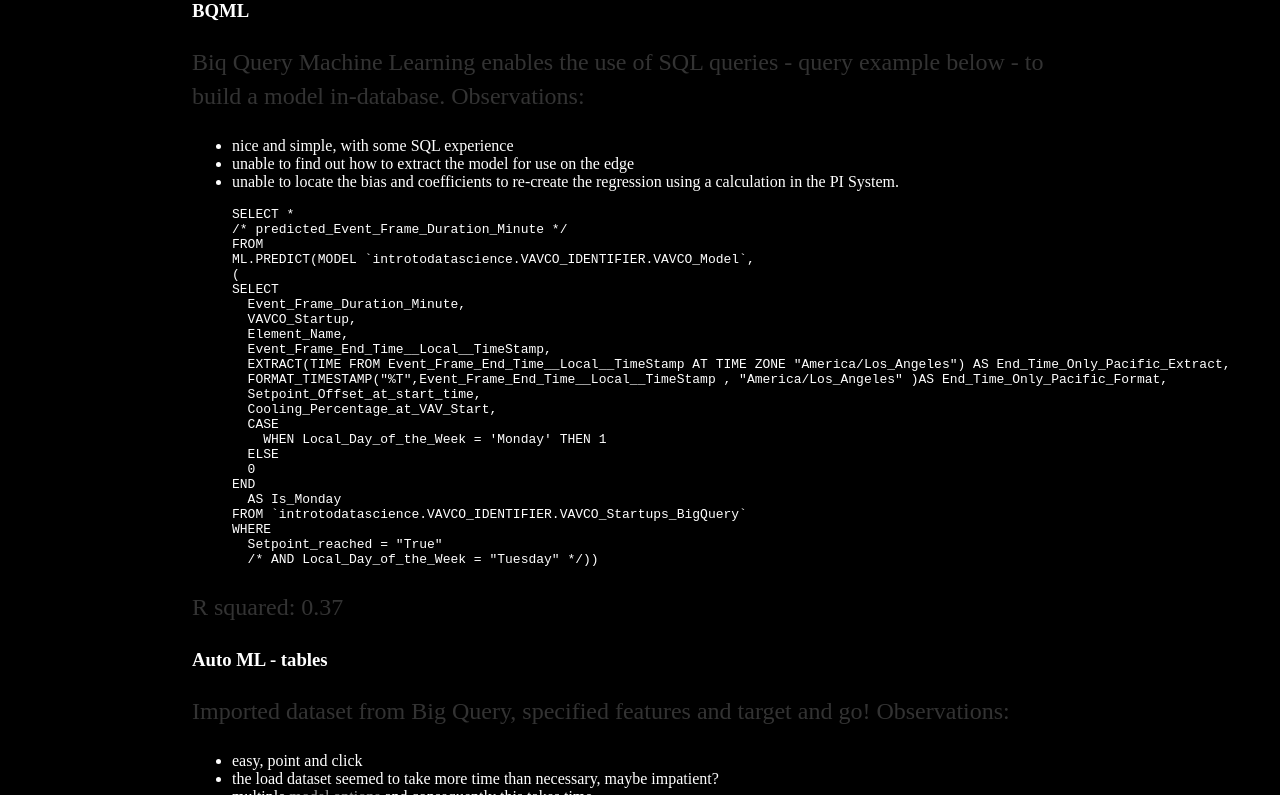
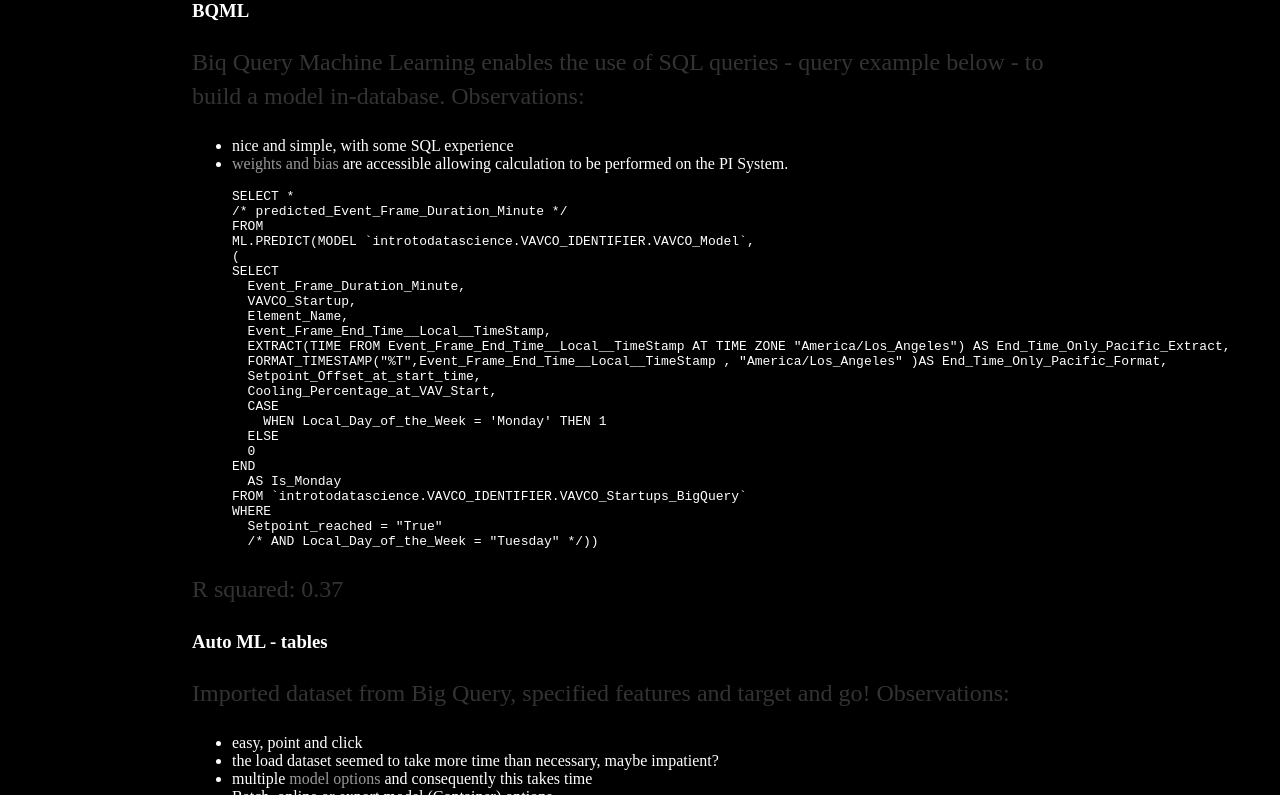
Before and after one commit to m0fff/m0fff.github.io, a Jekyll site: the page built from _posts/2020-03-01-dsing.md, in a window 1280 px wide and 900 px high, scrolled down 1820 px, cut to the strip 105-900 px from the top of the window. Built offline with Jekyll 4.4.1, drawn with Linux system fonts in a browser that asks for light colours.

Commit message:
Add files via upload

```diff
--- a/_posts/2020-03-01-dsing.md
+++ b/_posts/2020-03-01-dsing.md
@@ -53,8 +53,7 @@
 
 Biq Query Machine Learning enables the use of SQL queries - query example below - to build a model in-database. Observations:
  - nice and simple, with some SQL experience
- - unable to find out how to extract the model for use on the edge
- - unable to locate the bias and coefficients to re-create the regression using a calculation in the PI System.
+ - [weights and bias](https://cloud.google.com/bigquery-ml/docs/reference/standard-sql/bigqueryml-syntax-weights) are accessible allowing calculation to be performed on the PI System.
 
 
 >     SELECT *
```
